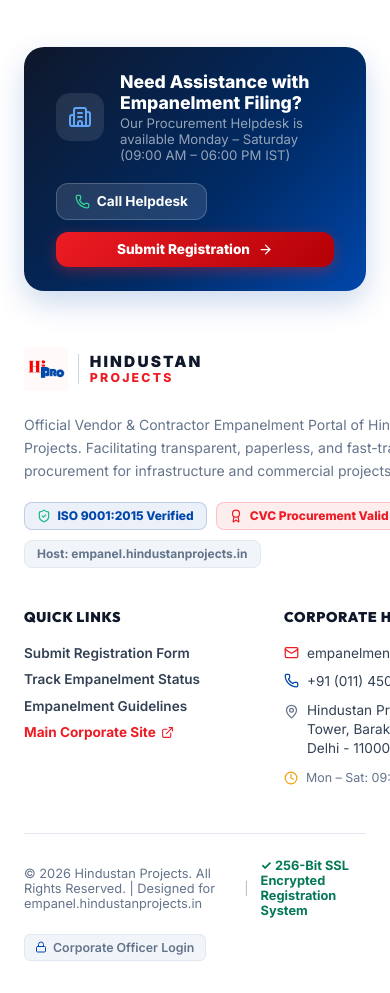
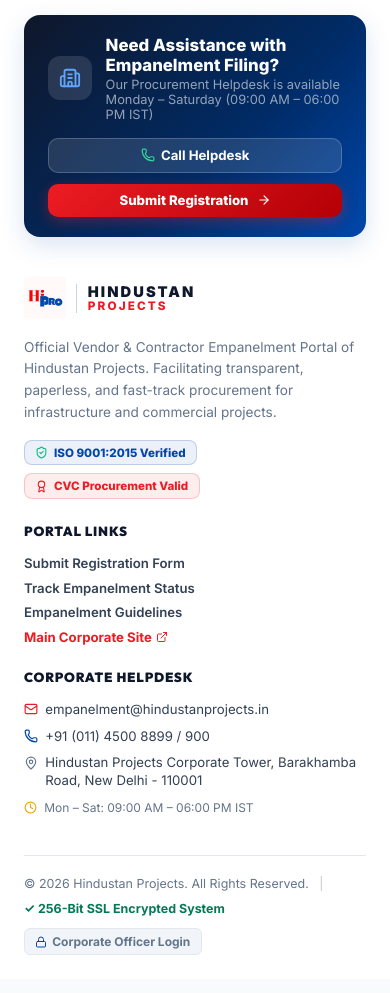
Before and after one commit to hindustan-groups/Empanelment-Portal, a React (Vite) app: page / in a window 390 px wide. Shown: the part 4920-5913 px from the top of the page. Built offline with nearby package versions, Linux system fonts and the light colour scheme.

Commit message:
Footer Responsive Overhaul: Redesigned corporate footer grid and top assistance banner with CSS rules for 100% mobile and tablet screen responsiveness without text wrapping or overflow issues

```diff
--- a/src/components/Footer.jsx
+++ b/src/components/Footer.jsx
@@ -9,15 +9,13 @@ const DEFAULT_SITE_CONFIG = {
   helplinePhone:          '+91 (011) 4500 8899 / 900',
   corporateEmail:         'empanelment@hindustanprojects.in',
   corporateAddress:       'Hindustan Projects Corporate Tower, Barakhamba Road, New Delhi - 110001',
-  footerCopyright:        '© 2026 Hindustan Projects. All Rights Reserved. | Designed for empanel.hindustanprojects.in',
+  footerCopyright:        '© 2026 Hindustan Projects. All Rights Reserved.',
   footerAboutText:        'Official Vendor & Contractor Empanelment Portal of Hindustan Projects. Facilitating transparent, paperless, and fast-track procurement for infrastructure and commercial projects.',
   mainWebsiteUrl:         'https://hindustanprojects.in',
   isoBadgeText:           'ISO 9001:2015 Verified',
   cvcBadgeText:           'CVC Procurement Valid',
   supportHours:           'Mon – Sat: 09:00 AM – 06:00 PM IST',
-  sslRibbonText:          '✓ 256-Bit SSL Encrypted Registration System',
-  helpdeskBannerTitle:    'Need Assistance with Empanelment Filing?',
-  helpdeskBannerSubtitle: 'Our Procurement Helpdesk is available Monday – Saturday (09:00 AM – 06:00 PM IST)'
+  sslRibbonText:          '✓ 256-Bit SSL Encrypted System'
 };
 
 export default function Footer() {
@@ -35,117 +33,113 @@ export default function Footer() {
   }, []);
 
   return (
-    <footer className="footer">
-      <div style={{ maxWidth: 1280, margin: '0 auto' }}>
+    <footer className="footer" style={{ borderTop: '1px solid var(--border-color)', backgroundColor: 'var(--bg-secondary)', padding: '3rem 1.5rem 1.5rem 1.5rem', marginTop: '3.5rem' }}>
+      <div style={{ maxWidth: 1240, margin: '0 auto' }}>
 
-        {/* Top Assistance Banner (Fully Admin Dynamic) */}
-        <div style={{
-          padding: '1.5rem 2rem',
-          borderRadius: 20,
+        {/* Top Assistance Banner */}
+        <div className="footer-banner" style={{
+          padding: '1.25rem 1.5rem',
+          borderRadius: 16,
           background: 'linear-gradient(135deg, #0F172A 0%, #002B66 60%, #0047AB 100%)',
           color: 'white',
           display: 'flex',
           alignItems: 'center',
-          justify: 'space-between',
+          justifyContent: 'space-between',
           flexWrap: 'wrap',
-          gap: '1.25rem',
-          marginBottom: '3.5rem',
-          boxShadow: '0 12px 30px rgba(0, 71, 171, 0.2)'
+          gap: '1rem',
+          marginBottom: '2.5rem',
+          boxShadow: '0 8px 24px rgba(0, 71, 171, 0.15)'
         }}>
-          <div style={{ display: 'flex', alignItems: 'center', gap: '1rem' }}>
-            <div style={{ width: 48, height: 48, borderRadius: 14, backgroundColor: 'rgba(255, 255, 255, 0.1)', color: '#60A5FA', display: 'flex', alignItems: 'center', justifyContent: 'center', flexShrink: 0 }}>
-              <Building2 style={{ width: 24, height: 24 }} />
+          <div style={{ display: 'flex', alignItems: 'center', gap: '0.85rem' }}>
+            <div style={{ width: 44, height: 44, borderRadius: 12, backgroundColor: 'rgba(255, 255, 255, 0.12)', color: '#60A5FA', display: 'flex', alignItems: 'center', justifyContent: 'center', flexShrink: 0 }}>
+              <Building2 style={{ width: 22, height: 22 }} />
             </div>
             <div>
-              <div style={{ fontSize: '1.1rem', fontWeight: 800 }}>
+              <div style={{ fontSize: '1.05rem', fontWeight: 800 }}>
                 {siteConfig.helpdeskBannerTitle || 'Need Assistance with Empanelment Filing?'}
               </div>
-              <div style={{ fontSize: '0.825rem', color: '#94A3B8', marginTop: 2 }}>
+              <div style={{ fontSize: '0.8rem', color: '#94A3B8', marginTop: 2 }}>
                 {siteConfig.helpdeskBannerSubtitle || 'Our Procurement Helpdesk is available Monday – Saturday (09:00 AM – 06:00 PM IST)'}
               </div>
             </div>
           </div>
 
-          <div style={{ display: 'flex', gap: '0.75rem', flexWrap: 'wrap' }}>
+          <div className="footer-banner-btns" style={{ display: 'flex', gap: '0.65rem', flexWrap: 'wrap' }}>
             <a
               href={`tel:${(siteConfig.helplinePhone || '').replace(/\D/g, '')}`}
-              style={{ display: 'inline-flex', alignItems: 'center', gap: '0.4rem', padding: '0.6rem 1.15rem', borderRadius: 12, backgroundColor: 'rgba(255, 255, 255, 0.12)', color: 'white', fontSize: '0.85rem', fontWeight: 700, textDecoration: 'none', border: '1px solid rgba(255, 255, 255, 0.2)' }}
+              style={{ display: 'inline-flex', alignItems: 'center', gap: '0.4rem', padding: '0.55rem 1rem', borderRadius: 10, backgroundColor: 'rgba(255, 255, 255, 0.12)', color: 'white', fontSize: '0.825rem', fontWeight: 700, textDecoration: 'none', border: '1px solid rgba(255, 255, 255, 0.2)' }}
             >
-              <Phone style={{ width: 15, height: 15, color: '#34D399' }} />
+              <Phone style={{ width: 14, height: 14, color: '#34D399' }} />
               <span>Call Helpdesk</span>
             </a>
 
             <Link
               to="/apply"
               className="btn-accent"
-              style={{ padding: '0.6rem 1.25rem', fontSize: '0.85rem', borderRadius: 12 }}
+              style={{ padding: '0.55rem 1.15rem', fontSize: '0.825rem', borderRadius: 10 }}
             >
               <span>Submit Registration</span>
-              <ArrowRight style={{ width: 15, height: 15 }} />
+              <ArrowRight style={{ width: 14, height: 14 }} />
             </Link>
           </div>
         </div>
 
-        {/* 4-Column Main Corporate Footer Grid (Fully Admin Dynamic) */}
-        <div style={{ display: 'grid', gridTemplateColumns: 'repeat(auto-fit, minmax(220px, 1fr))', gap: '2.5rem', paddingBottom: '3rem', borderBottom: '1px solid var(--border-color)' }}>
+        {/* 4-Column Main Corporate Footer Grid */}
+        <div className="footer-grid" style={{ display: 'grid', gridTemplateColumns: 'repeat(auto-fit, minmax(200px, 1fr))', gap: '2rem', paddingBottom: '2.5rem', borderBottom: '1px solid var(--border-color)' }}>
 
-          {/* Column 1: Company Profile & Seals */}
-          <div style={{ gridColumn: 'span 2' }}>
-            <Logo height={44} />
-            <p style={{ fontSize: '0.875rem', color: 'var(--text-muted)', marginTop: '1.1rem', maxWidth: 460, lineHeight: 1.65 }}>
+          {/* Column 1: Company Profile & Badges */}
+          <div className="footer-col-about">
+            <Logo height={42} />
+            <p style={{ fontSize: '0.85rem', color: 'var(--text-muted)', marginTop: '0.85rem', lineHeight: 1.6, maxWidth: 460 }}>
               {siteConfig.footerAboutText || `Official Vendor & Contractor Empanelment Portal of ${siteConfig.companyTitle || 'Hindustan Projects'}. Facilitating transparent, paperless, and fast-track procurement for infrastructure and commercial projects.`}
             </p>
 
-            <div style={{ display: 'flex', gap: '0.6rem', marginTop: '1.25rem', flexWrap: 'wrap' }}>
-              <div style={{ display: 'inline-flex', alignItems: 'center', gap: '0.4rem', padding: '0.35rem 0.75rem', borderRadius: 8, backgroundColor: 'rgba(0, 71, 171, 0.08)', fontSize: '0.75rem', color: '#0047AB', fontWeight: 800, border: '1px solid rgba(0,71,171,0.2)' }}>
-                <ShieldCheck style={{ width: 14, height: 14, color: '#10B981' }} />
+            <div style={{ display: 'flex', gap: '0.5rem', marginTop: '1rem', flexWrap: 'wrap' }}>
+              <div style={{ display: 'inline-flex', alignItems: 'center', gap: '0.35rem', padding: '0.3rem 0.65rem', borderRadius: 8, backgroundColor: 'rgba(0, 71, 171, 0.08)', fontSize: '0.725rem', color: '#0047AB', fontWeight: 800, border: '1px solid rgba(0,71,171,0.2)' }}>
+                <ShieldCheck style={{ width: 13, height: 13, color: '#10B981' }} />
                 <span>{siteConfig.isoBadgeText || 'ISO 9001:2015 Verified'}</span>
               </div>
 
-              <div style={{ display: 'inline-flex', alignItems: 'center', gap: '0.4rem', padding: '0.35rem 0.75rem', borderRadius: 8, backgroundColor: 'rgba(237, 28, 36, 0.08)', fontSize: '0.75rem', color: '#ED1C24', fontWeight: 800, border: '1px solid rgba(237, 28, 36, 0.2)' }}>
-                <Award style={{ width: 14, height: 14 }} />
+              <div style={{ display: 'inline-flex', alignItems: 'center', gap: '0.35rem', padding: '0.3rem 0.65rem', borderRadius: 8, backgroundColor: 'rgba(237, 28, 36, 0.08)', fontSize: '0.725rem', color: '#ED1C24', fontWeight: 800, border: '1px solid rgba(237, 28, 36, 0.2)' }}>
+                <Award style={{ width: 13, height: 13 }} />
                 <span>{siteConfig.cvcBadgeText || 'CVC Procurement Valid'}</span>
-              </div>
-
-              <div style={{ display: 'inline-flex', alignItems: 'center', gap: '0.4rem', padding: '0.35rem 0.75rem', borderRadius: 8, backgroundColor: 'var(--bg-surface)', fontSize: '0.75rem', color: 'var(--text-muted)', fontWeight: 700, border: '1px solid var(--border-color)' }}>
-                <span>Host: {siteConfig.subdomainPill || 'empanel.hindustanprojects.in'}</span>
               </div>
             </div>
           </div>
 
-          {/* Column 2: Quick Links */}
+          {/* Column 2: Quick Navigation */}
           <div>
-            <h4 style={{ color: 'var(--text-primary)', fontSize: '0.875rem', textTransform: 'uppercase', marginBottom: '1.2rem', letterSpacing: '0.05em', fontWeight: 900 }}>
-              Quick Links
+            <h4 style={{ color: 'var(--text-primary)', fontSize: '0.825rem', textTransform: 'uppercase', marginBottom: '1rem', letterSpacing: '0.06em', fontWeight: 900 }}>
+              Portal Links
             </h4>
-            <ul style={{ listStyle: 'none', display: 'flex', flexDirection: 'column', gap: '0.65rem', fontSize: '0.85rem' }}>
+            <ul style={{ listStyle: 'none', display: 'flex', flexDirection: 'column', gap: '0.55rem', fontSize: '0.825rem', padding: 0, margin: 0 }}>
               <li><Link to="/apply" style={{ color: 'var(--text-secondary)', textDecoration: 'none', fontWeight: 600 }}>Submit Registration Form</Link></li>
               <li><Link to="/track" style={{ color: 'var(--text-secondary)', textDecoration: 'none', fontWeight: 600 }}>Track Empanelment Status</Link></li>
               <li><Link to="/guidelines" style={{ color: 'var(--text-secondary)', textDecoration: 'none', fontWeight: 600 }}>Empanelment Guidelines</Link></li>
-              <li><a href={siteConfig.mainWebsiteUrl || "https://hindustanprojects.in"} target="_blank" rel="noreferrer" style={{ color: '#ED1C24', textDecoration: 'none', fontWeight: 700, display: 'inline-flex', alignItems: 'center', gap: '0.3rem' }}><span>Main Corporate Site</span> <ExternalLink style={{ width: 13, height: 13 }} /></a></li>
+              <li><a href={siteConfig.mainWebsiteUrl || "https://hindustanprojects.in"} target="_blank" rel="noreferrer" style={{ color: '#ED1C24', textDecoration: 'none', fontWeight: 700, display: 'inline-flex', alignItems: 'center', gap: '0.25rem' }}><span>Main Corporate Site</span> <ExternalLink style={{ width: 12, height: 12 }} /></a></li>
             </ul>
           </div>
 
-          {/* Column 3: Helpdesk & Office */}
+          {/* Column 3: Corporate Contact */}
           <div>
-            <h4 style={{ color: 'var(--text-primary)', fontSize: '0.875rem', textTransform: 'uppercase', marginBottom: '1.2rem', letterSpacing: '0.05em', fontWeight: 900 }}>
+            <h4 style={{ color: 'var(--text-primary)', fontSize: '0.825rem', textTransform: 'uppercase', marginBottom: '1rem', letterSpacing: '0.06em', fontWeight: 900 }}>
               Corporate Helpdesk
             </h4>
-            <div style={{ display: 'flex', flexDirection: 'column', gap: '0.75rem', fontSize: '0.85rem', color: 'var(--text-secondary)' }}>
-              <div style={{ display: 'flex', alignItems: 'center', gap: '0.5rem' }}>
-                <Mail style={{ width: 15, height: 15, color: '#ED1C24', flexShrink: 0 }} />
+            <div style={{ display: 'flex', flexDirection: 'column', gap: '0.65rem', fontSize: '0.825rem', color: 'var(--text-secondary)' }}>
+              <div style={{ display: 'flex', alignItems: 'center', gap: '0.45rem' }}>
+                <Mail style={{ width: 14, height: 14, color: '#ED1C24', flexShrink: 0 }} />
                 <span>{siteConfig.corporateEmail || 'empanelment@hindustanprojects.in'}</span>
               </div>
-              <div style={{ display: 'flex', alignItems: 'center', gap: '0.5rem' }}>
-                <Phone style={{ width: 15, height: 15, color: '#0047AB', flexShrink: 0 }} />
-                <span>{siteConfig.helplinePhone || '+91 (011) 4500 8899'}</span>
+              <div style={{ display: 'flex', alignItems: 'center', gap: '0.45rem' }}>
+                <Phone style={{ width: 14, height: 14, color: '#0047AB', flexShrink: 0 }} />
+                <span>{siteConfig.helplinePhone || '+91-7597000601'}</span>
               </div>
-              <div style={{ display: 'flex', alignItems: 'flex-start', gap: '0.5rem' }}>
-                <MapPin style={{ width: 15, height: 15, color: '#64748B', marginTop: 3, flexShrink: 0 }} />
-                <span style={{ lineHeight: 1.4 }}>{siteConfig.corporateAddress || 'Hindustan Projects Corporate Tower, New Delhi - 110001'}</span>
+              <div style={{ display: 'flex', alignItems: 'flex-start', gap: '0.45rem' }}>
+                <MapPin style={{ width: 14, height: 14, color: '#64748B', marginTop: 2, flexShrink: 0 }} />
+                <span style={{ lineHeight: 1.35 }}>{siteConfig.corporateAddress || 'Bhopal Ganj, Bhilwara (Raj.) - 311001'}</span>
               </div>
-              <div style={{ display: 'flex', alignItems: 'center', gap: '0.5rem', fontSize: '0.78rem', color: 'var(--text-muted)' }}>
-                <Clock style={{ width: 14, height: 14, color: '#F59E0B' }} />
+              <div style={{ display: 'flex', alignItems: 'center', gap: '0.45rem', fontSize: '0.75rem', color: 'var(--text-muted)' }}>
+                <Clock style={{ width: 13, height: 13, color: '#F59E0B' }} />
                 <span>{siteConfig.supportHours || 'Mon – Sat: 09:00 AM – 06:00 PM IST'}</span>
               </div>
             </div>
@@ -153,16 +147,16 @@ export default function Footer() {
 
         </div>
 
-        {/* Bottom Legal Copyright Ribbon */}
-        <div style={{ paddingTop: '1.5rem', display: 'flex', justifyContent: 'space-between', alignItems: 'center', flexWrap: 'wrap', gap: '1rem', fontSize: '0.8rem', color: 'var(--text-muted)' }}>
-          <div style={{ display: 'flex', alignItems: 'center', gap: '0.75rem' }}>
+        {/* Bottom Copyright & Officer Login Bar */}
+        <div className="footer-bottom-bar" style={{ paddingTop: '1.25rem', display: 'flex', justifyContent: 'space-between', alignItems: 'center', flexWrap: 'wrap', gap: '0.85rem', fontSize: '0.78rem', color: 'var(--text-muted)' }}>
+          <div style={{ display: 'flex', alignItems: 'center', gap: '0.65rem', flexWrap: 'wrap' }}>
             <span>{siteConfig.footerCopyright || `© ${new Date().getFullYear()} Hindustan Projects. All Rights Reserved.`}</span>
-            <span style={{ opacity: 0.5 }}>|</span>
-            <span style={{ color: '#047857', fontWeight: 700 }}>{siteConfig.sslRibbonText || '✓ 256-Bit SSL Encrypted Registration System'}</span>
+            <span style={{ opacity: 0.4 }}>|</span>
+            <span style={{ color: '#047857', fontWeight: 700 }}>{siteConfig.sslRibbonText || '✓ 256-Bit SSL Encrypted System'}</span>
           </div>
 
           <div>
-            <Link to="/admin-login" style={{ color: 'var(--text-muted)', fontSize: '0.775rem', textDecoration: 'none', display: 'inline-flex', alignItems: 'center', gap: '0.35rem', padding: '0.3rem 0.65rem', borderRadius: 6, backgroundColor: 'var(--bg-surface)', border: '1px solid var(--border-color)', fontWeight: 600 }}>
+            <Link to="/admin-login" style={{ color: 'var(--text-muted)', fontSize: '0.75rem', textDecoration: 'none', display: 'inline-flex', alignItems: 'center', gap: '0.3rem', padding: '0.3rem 0.65rem', borderRadius: 6, backgroundColor: 'var(--bg-surface)', border: '1px solid var(--border-color)', fontWeight: 700 }}>
               <Lock style={{ width: 12, height: 12, color: '#0047AB' }} />
               <span>Corporate Officer Login</span>
             </Link>
--- a/src/index.css
+++ b/src/index.css
@@ -943,9 +943,25 @@ body {
     width: 98% !important;
   }
 
-  .footer-inner {
+  .footer-grid {
     grid-template-columns: 1fr !important;
     gap: 1.5rem !important;
+  }
+
+  .footer-banner-btns {
+    width: 100% !important;
+    flex-direction: column !important;
+  }
+
+  .footer-banner-btns a, .footer-banner-btns button {
+    width: 100% !important;
+    justify-content: center !important;
+  }
+
+  .footer-bottom-bar {
+    flex-direction: column !important;
+    align-items: flex-start !important;
+    gap: 0.75rem !important;
   }
 }
 
```
